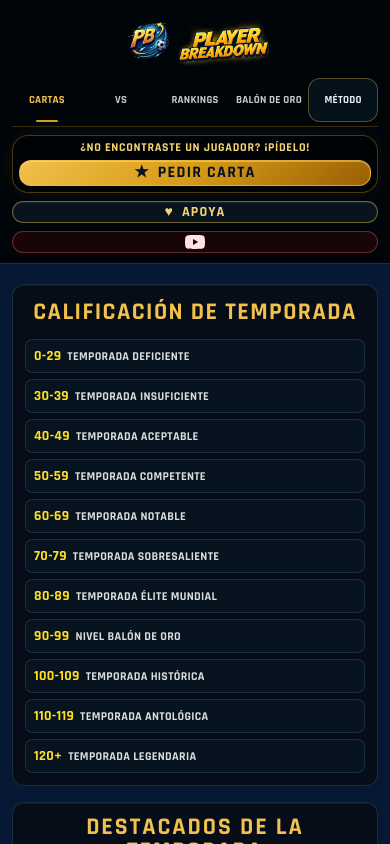
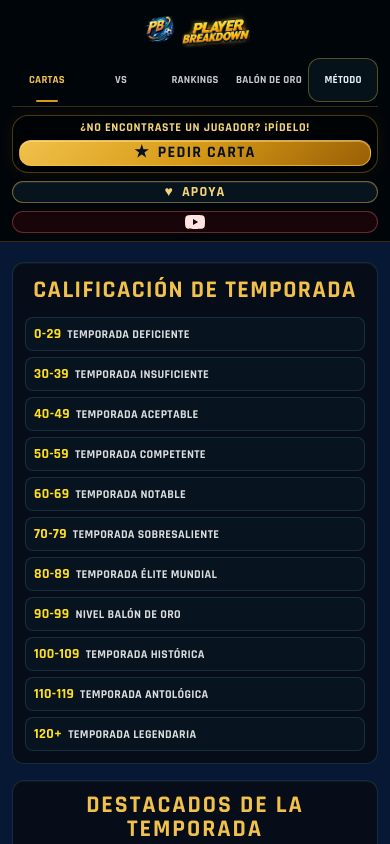
Before and after one commit to PlayerBreakdown/pbd-cards, a Next.js app: page /cards in a window 390 px wide. Shown: the top 844 px of the page. Built offline with nearby package versions, Linux system fonts and the light colour scheme.

Commit message:
Polish header at laptop zoom widths

```diff
--- a/app/components/BrandHomeLink.tsx
+++ b/app/components/BrandHomeLink.tsx
@@ -14,7 +14,7 @@ export default function BrandHomeLink() {
         }
         window.location.assign("/");
       }}
-      className="group relative z-[60] inline-flex shrink-0 cursor-pointer items-center gap-0.5 sm:gap-1 xl:absolute xl:-left-14 xl:top-1/2 xl:-translate-y-1/2"
+      className="group relative z-[60] inline-flex shrink-0 cursor-pointer items-center gap-0.5 sm:gap-1 xl:absolute xl:left-0 xl:top-1/2 xl:-translate-y-1/2 2xl:-left-14"
       aria-label="Volver a Cartas"
     >
       {/* eslint-disable-next-line @next/next/no-img-element */}
@@ -24,7 +24,7 @@ export default function BrandHomeLink() {
         width={192}
         height={192}
         decoding="async"
-        className="mt-1 h-14 w-14 object-contain sm:h-16 sm:w-16 lg:h-[72px] lg:w-[72px]"
+        className="mt-0.5 h-10 w-10 object-contain sm:h-12 sm:w-12 lg:h-14 lg:w-14 xl:mt-1 xl:h-[72px] xl:w-[72px]"
       />
       {/* eslint-disable-next-line @next/next/no-img-element */}
       <img
@@ -33,7 +33,7 @@ export default function BrandHomeLink() {
         width={301}
         height={160}
         decoding="async"
-        className="mt-1 h-12 w-auto max-w-[185px] object-contain sm:h-16 sm:max-w-[240px] lg:h-[68px] lg:max-w-[255px]"
+        className="mt-0.5 h-9 w-auto max-w-[155px] object-contain sm:h-11 sm:max-w-[185px] lg:h-12 lg:max-w-[210px] xl:mt-1 xl:h-[68px] xl:max-w-[255px]"
       />
     </Link>
   );
--- a/app/components/MainNav.tsx
+++ b/app/components/MainNav.tsx
@@ -43,7 +43,7 @@ export default function MainNav() {
             href="https://ko-fi.com/playerbreakdown"
             target="_blank"
             rel="noopener noreferrer"
-            className="inline-flex h-12 flex-1 items-center justify-center gap-2 rounded-xl border border-[#f1c14b]/70 bg-[linear-gradient(135deg,#f1c14b,#d89b18_48%,#9a5f05)] px-3 text-base font-black uppercase tracking-[0.08em] text-[#08111f] shadow-[inset_0_1px_0_rgba(255,255,255,0.35)] hover:border-[#ffe274] hover:bg-[#f1c14b] sm:flex-none xl:px-5 xl:text-lg xl:tracking-[0.12em]"
+            className="inline-flex h-11 flex-1 items-center justify-center gap-2 rounded-xl xl:h-12 border border-[#f1c14b]/70 bg-[linear-gradient(135deg,#f1c14b,#d89b18_48%,#9a5f05)] px-3 text-base font-black uppercase tracking-[0.08em] text-[#08111f] shadow-[inset_0_1px_0_rgba(255,255,255,0.35)] hover:border-[#ffe274] hover:bg-[#f1c14b] sm:flex-none xl:px-5 xl:text-lg xl:tracking-[0.12em]"
           >
             <span aria-hidden="true">★</span>
             Pedir carta
@@ -54,7 +54,7 @@ export default function MainNav() {
           href="https://ko-fi.com/playerbreakdown"
           target="_blank"
           rel="noopener noreferrer"
-          className="inline-flex h-12 flex-1 items-center justify-center gap-2 rounded-full border border-[#f1c14b]/45 bg-[#07141d] px-3 text-sm font-black uppercase tracking-[0.08em] text-[#f6d47a] shadow-[inset_0_1px_0_rgba(255,255,255,0.08)] hover:border-[#ffe274] hover:bg-[#102532] hover:text-[#ffe274] sm:flex-[0_1_8rem] xl:flex-none 2xl:px-3"
+          className="inline-flex h-11 flex-1 items-center justify-center gap-2 rounded-full border border-[#f1c14b]/45 xl:h-12 bg-[#07141d] px-3 text-sm font-black uppercase tracking-[0.08em] text-[#f6d47a] shadow-[inset_0_1px_0_rgba(255,255,255,0.08)] hover:border-[#ffe274] hover:bg-[#102532] hover:text-[#ffe274] sm:flex-[0_1_8rem] xl:flex-none 2xl:px-3"
         >
           <span aria-hidden="true">♥</span>
           <span>Apoya</span>
@@ -65,7 +65,7 @@ export default function MainNav() {
           target="_blank"
           rel="noopener noreferrer"
           aria-label="Canal de YouTube de Player Breakdown"
-          className="inline-flex h-12 flex-1 items-center justify-center gap-2 rounded-full border border-red-400/35 bg-red-950/35 px-3 text-sm font-black uppercase tracking-[0.08em] text-red-100 hover:border-red-300/70 hover:bg-red-700/55 hover:text-white sm:flex-[0_1_9rem] xl:flex-none xl:text-base 2xl:px-3"
+          className="inline-flex h-11 flex-1 items-center justify-center gap-2 rounded-full border border-red-400/35 xl:h-12 bg-red-950/35 px-3 text-sm font-black uppercase tracking-[0.08em] text-red-100 hover:border-red-300/70 hover:bg-red-700/55 hover:text-white sm:flex-[0_1_9rem] xl:flex-none xl:text-base 2xl:px-3"
         >
           <svg
             aria-hidden="true"
@@ -103,7 +103,7 @@ function NavItem({
   return (
     <Link
       href={href}
-      className={`group relative flex min-h-11 min-w-0 items-center justify-center whitespace-nowrap px-1 py-2 text-center text-[0.68rem] font-black uppercase tracking-[0.02em] sm:min-h-12 sm:px-2 sm:py-3 sm:text-sm sm:tracking-[0.04em] md:text-base lg:text-lg 2xl:text-[1.3rem] ${
+      className={`group relative flex min-h-11 min-w-0 items-center justify-center whitespace-nowrap px-1 py-2 text-center text-[0.68rem] font-black uppercase tracking-[0.02em] sm:min-h-11 sm:px-2 sm:py-2 sm:text-sm sm:tracking-[0.04em] md:text-base lg:text-lg xl:min-h-12 xl:py-3 2xl:text-[1.3rem] ${
         featuredClass
       }`}
     >
--- a/app/layout.tsx
+++ b/app/layout.tsx
@@ -106,7 +106,7 @@ export default function RootLayout({
     <html lang="es">
       <body className="antialiased bg-black text-white">
         <header className="pbp-site-header sticky top-0 z-50 border-b border-[#d89b18]/25">
-          <div className="relative mx-auto flex max-w-[108rem] flex-col items-center gap-2 px-3 py-2.5 sm:px-5 lg:px-6 2xl:px-8">
+          <div className="relative mx-auto flex max-w-[108rem] flex-col items-center gap-2 px-3 py-2 sm:px-5 lg:px-6 xl:py-2.5 2xl:px-8">
             <BrandHomeLink />
 
             <MainNav />
```
